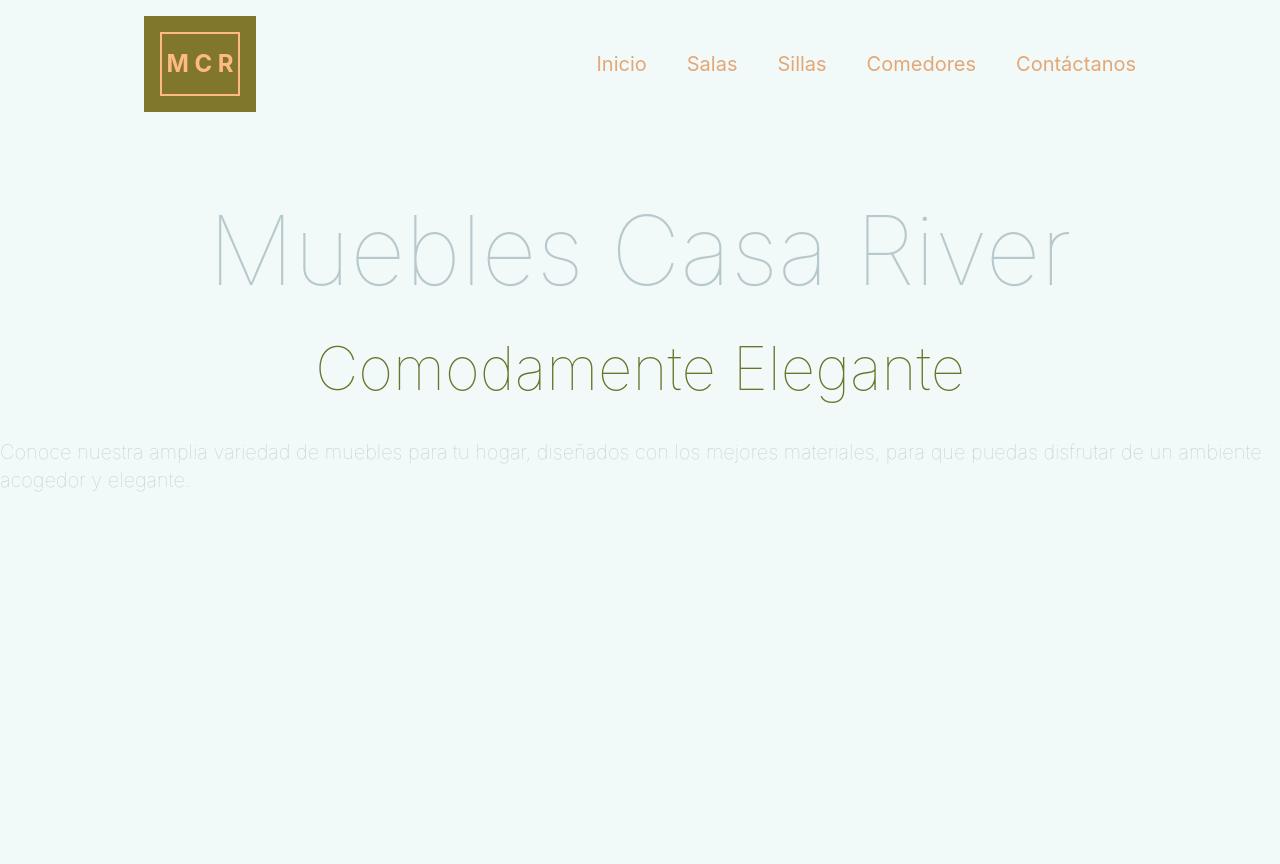
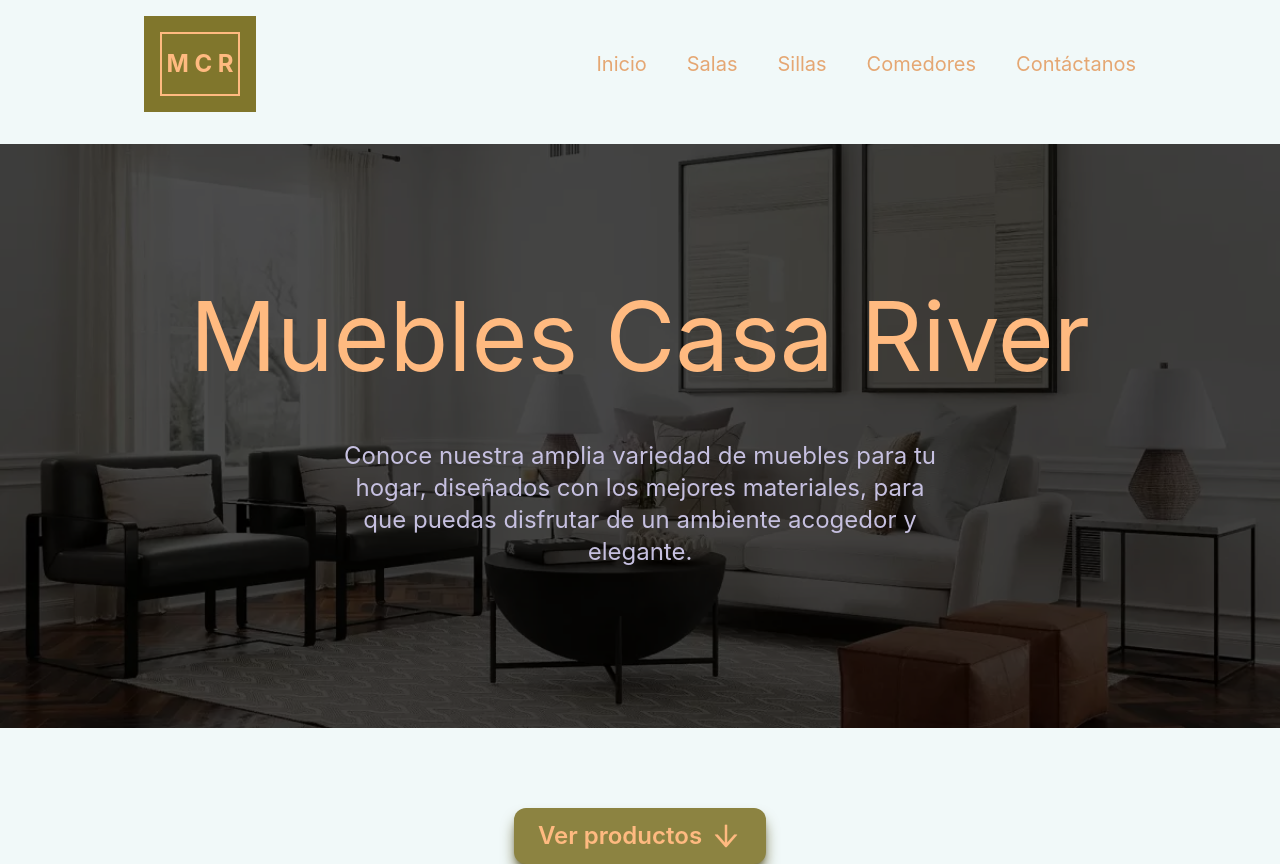
Before and after one commit to B9inzon/MueblesCasaRiver, a Next.js app in the folder front/: page / in a window 1280 px wide. Before the commit the page ends 800 px from the top, so only its background shows below. Built offline with nearby package versions, Linux system fonts and the light colour scheme.

Commit message:
Add hero image

```diff
--- a/front/src/components/MainHome.tsx
+++ b/front/src/components/MainHome.tsx
@@ -1,22 +1,39 @@
+import Link from "next/link";
 import React from "react";
+import { AiOutlineArrowDown } from "react-icons/ai";
 
 const MainHome = () => {
   return (
     <section
       id="Main"
-      className="flex flex-col min-h-screen  w-full items-center justify-center"
+      className="flex flex-col min-h-screen  w-full items-center justify-start pt-36 "
     >
-      <h1 className="text-[#b7c9cd] font-thin text-5xl mb-6 md:text-7xl md:mb-8  lg:text-8xl lg:mb-10">
-        Muebles Casa River
-      </h1>
-      <h1 className="text-[#667528] font-thin text-4xl mb-6 md:text-5xl md:mb-8 lg:text-6xl lg:mb-10">
-        Comodamente Elegante
-      </h1>
-      <p className="text-[#b7c9cd] font-thin text-md pb-10 md:text-lg md:mb-14 lg:text-xl lg:mb-16">
-        Conoce nuestra amplia variedad de muebles para tu hogar, diseñados con los mejores materiales, para que puedas disfrutar de un ambiente acogedor y elegante.
-      </p>
-
-      <button></button>
+      <div className="relative flex flex-col mb-20 py-36 w-full items-center justify-center bg-[url('/assets/hero_.webp')] bg-cover bg-bottom ">
+      <div className="absolute inset-0 bg-black/70 "></div>
+        <h1 className="text-[#ffba80] font-normal font-tenor text-5xl mb-6 md:text-7xl md:mb-8  lg:text-8xl lg:mb-10 relative z-10">
+          Muebles Casa River
+        </h1>
+        <p
+          className="text-[#c6c0e0] w-full p-4 lg:w-[50%] font-normal text-lg text-center md:text-lg  lg:text-2xl relative z-10"
+        >
+          Conoce nuestra amplia variedad de muebles para tu hogar, diseñados con
+          los mejores materiales, para que puedas disfrutar de un ambiente
+          acogedor y elegante.
+        </p>
+      </div>
+      <Link href='#Products' >
+      <button className="flex flex-row px-6 h-14 w-auto gap-2 text-base lg:text-2xl font-semibold items-center justify-center text-[#ffba80] shadow-lg  shadow-[#59521e] bg-[#8c8341] hover:bg-[#736a27] rounded-xl transition ease-in-out duration-300">
+        Ver productos{" "}
+        {
+          <AiOutlineArrowDown
+          size={32}
+          color="#ffba80"
+          strokeWidth={4}
+          className="p-0 m-0"
+          />
+        }
+      </button>
+        </Link>
     </section>
   );
 };
```
Also changed, not shown: front/public/assets/hero_.webp (added).
